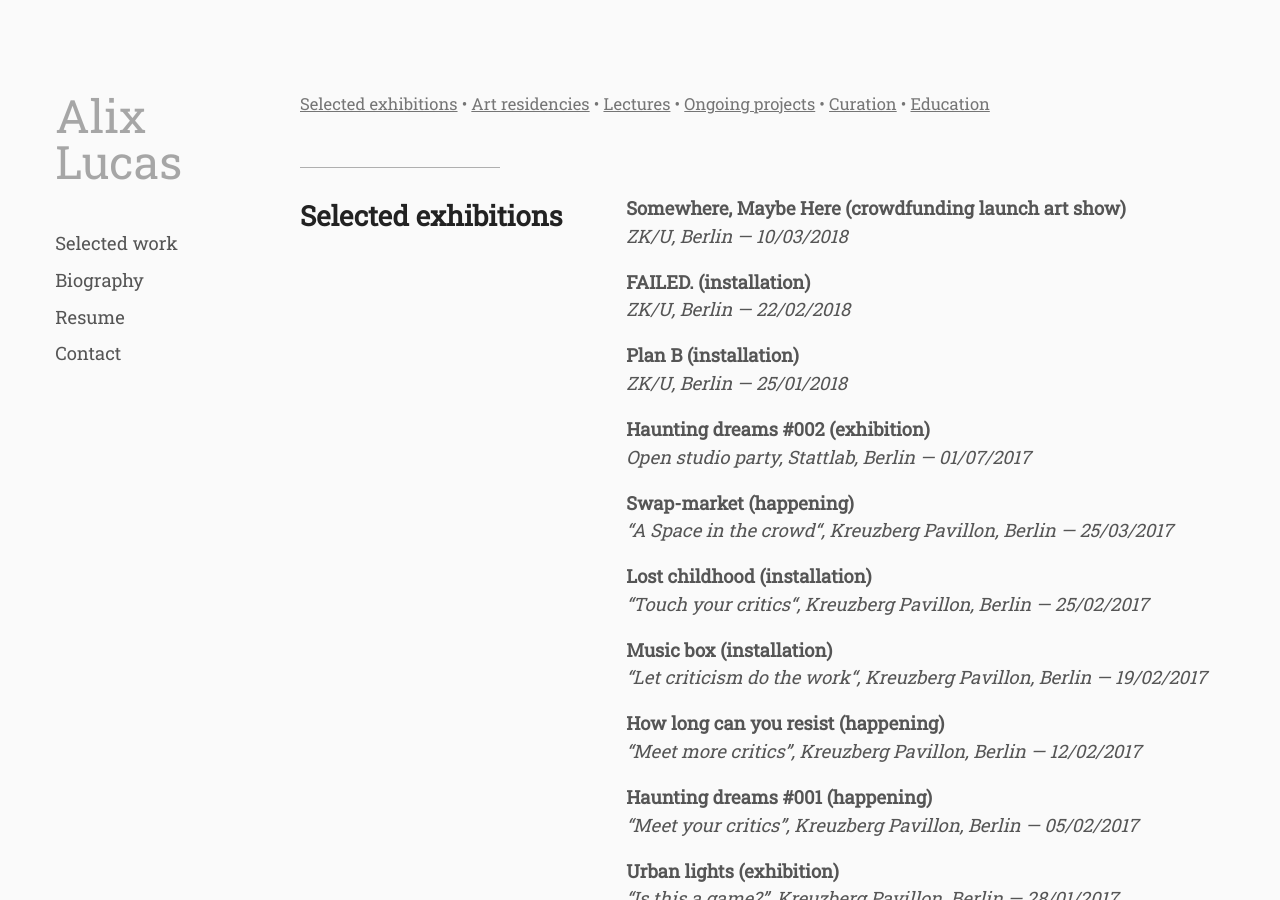
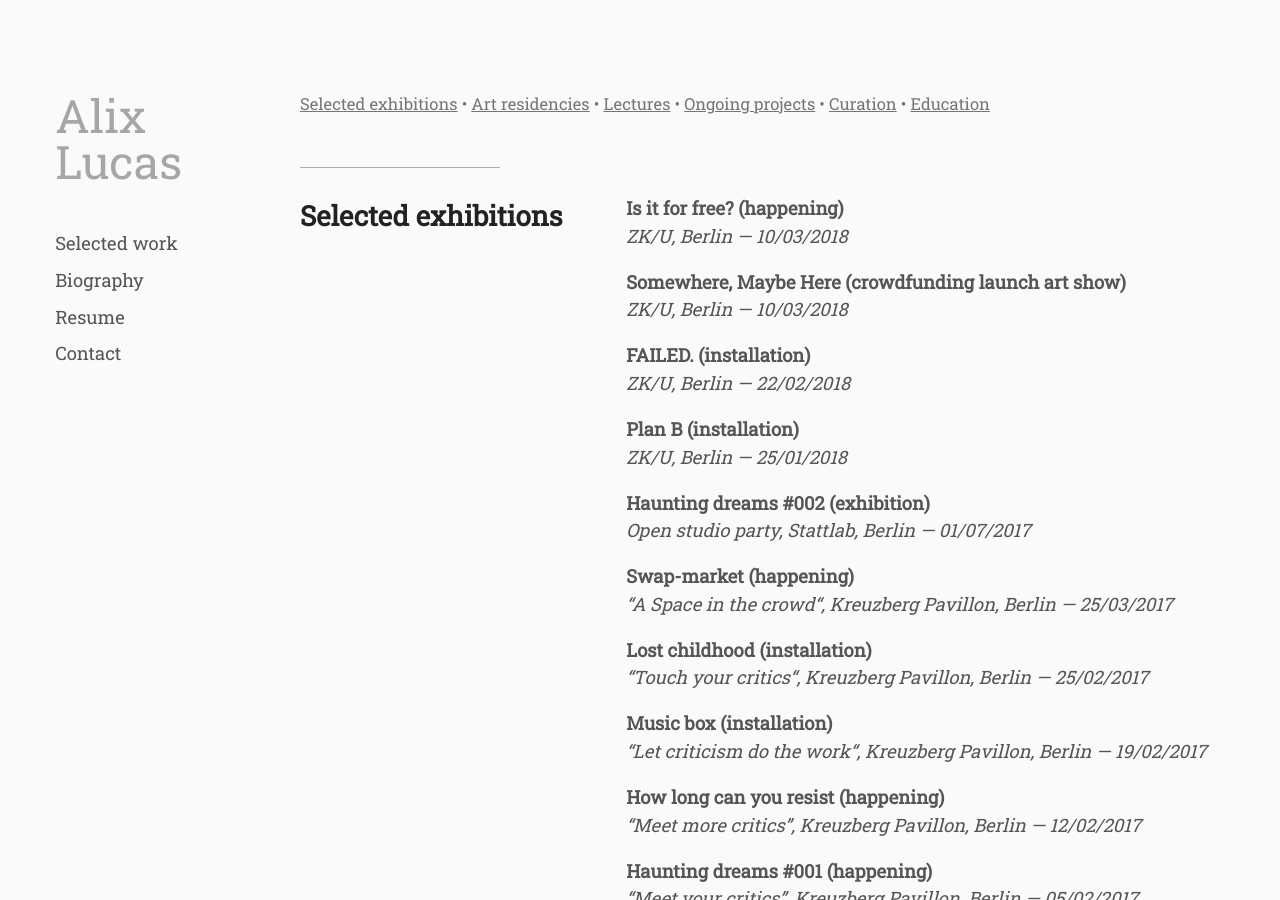
Before and after one commit to whyalix/alixlucas, a Jekyll site: the page built from resume/index.html, in a window 1280 px wide and 900 px high. Built offline with Jekyll 4.4.1, drawn with Linux system fonts in a browser that asks for light colours.

Commit message:
Update exhibitions.yml

```diff
--- a/_data/exhibitions.yml
+++ b/_data/exhibitions.yml
@@ -1,3 +1,6 @@
+- primary: "Is it for free? (happening)"
+  secondary: ZK/U, Berlin — 10/03/2018
+
 - primary: "Somewhere, Maybe Here (crowdfunding launch art show)"
   secondary: ZK/U, Berlin — 10/03/2018
 
```
